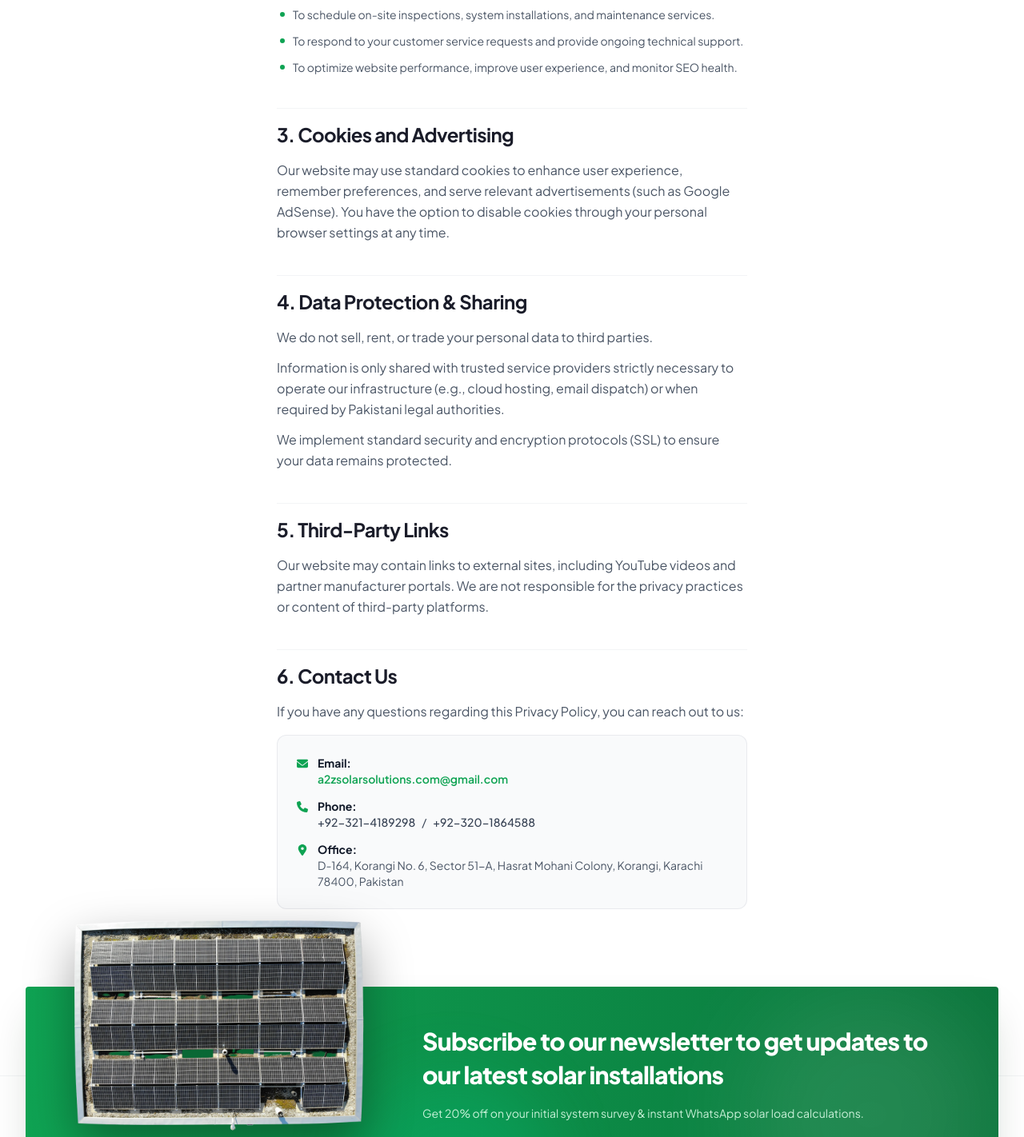
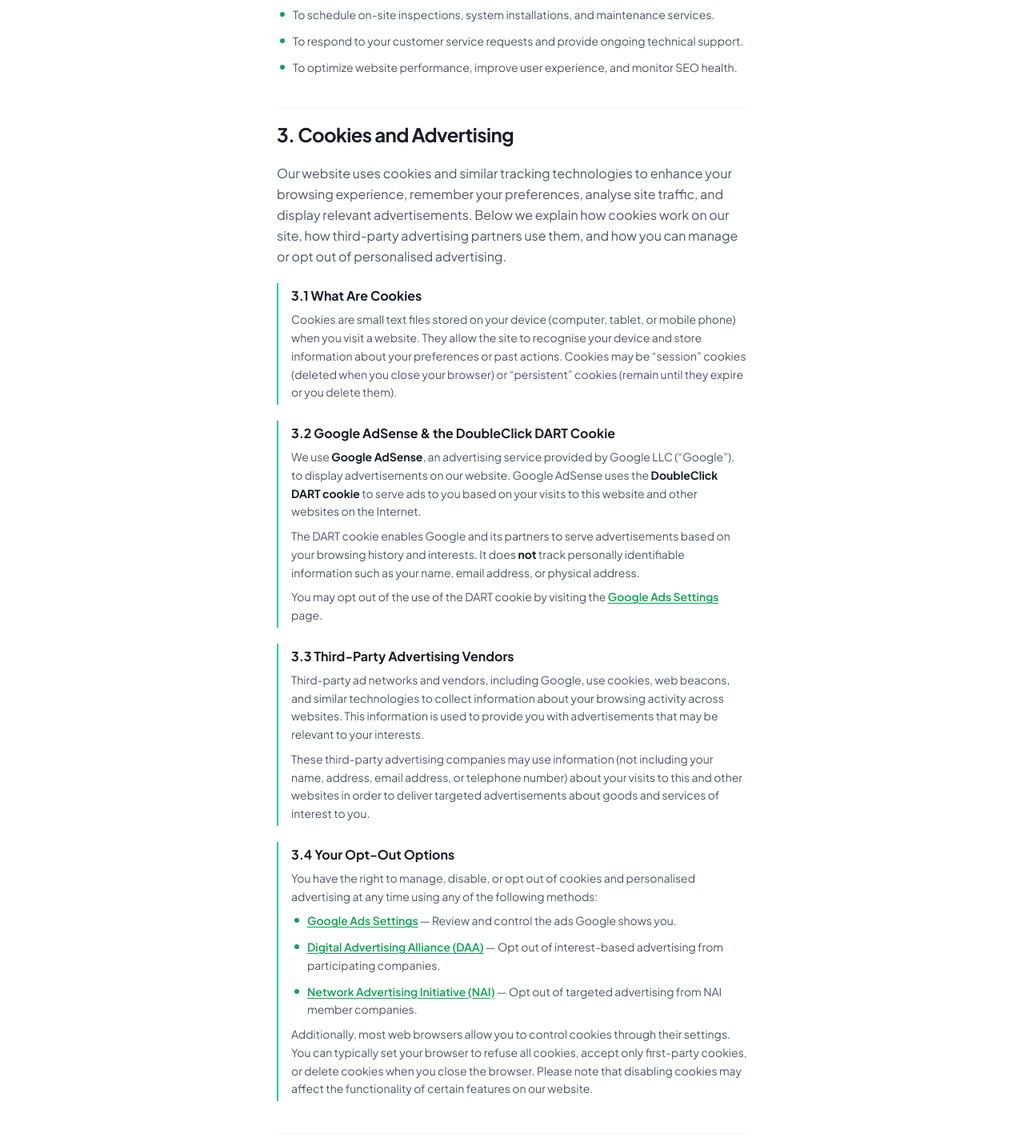
Before and after one commit to AaliyanAslam/a2zsolarsolutions, a Next.js app: page /privacy-policy in a window 1280 px wide. Shown: the part 1240-2662 px from the top of the page at 80% size. Built offline with nearby package versions, Linux system fonts and the light colour scheme.

Commit message:
Update page.js

```diff
--- a/app/privacy-policy/page.js
+++ b/app/privacy-policy/page.js
@@ -59,7 +59,16 @@ const TOC_SECTIONS = [
     ],
   },
   { id: "sec-2", label: "2. How We Use Your Information" },
-  { id: "sec-3", label: "3. Cookies and Advertising" },
+  {
+    id: "sec-3",
+    label: "3. Cookies and Advertising",
+    subItems: [
+      { id: "sec-3-1", label: "3.1 What Are Cookies" },
+      { id: "sec-3-2", label: "3.2 Google AdSense & DoubleClick" },
+      { id: "sec-3-3", label: "3.3 Third-Party Ad Vendors" },
+      { id: "sec-3-4", label: "3.4 Opt-Out Options" },
+    ],
+  },
   { id: "sec-4", label: "4. Data Protection & Sharing" },
   { id: "sec-5", label: "5. Third-Party Links" },
   { id: "sec-6", label: "6. Contact Us" },
@@ -272,13 +281,115 @@ export default function PrivacyPolicyPage() {
             </section>
 
             {/* 3. Cookies and Advertising */}
-            <section id="sec-3" className="scroll-mt-28 space-y-4 pt-4 border-t border-gray-100">
+            <section id="sec-3" className="scroll-mt-28 space-y-5 pt-4 border-t border-gray-100">
               <h3 className="text-xl sm:text-2xl font-bold text-[#1a1c29] tracking-tight">
                 3. Cookies and Advertising
               </h3>
               <p className="text-sm sm:text-base text-gray-600 leading-relaxed">
-                Our website may use standard cookies to enhance user experience, remember preferences, and serve relevant advertisements (such as Google AdSense). You have the option to disable cookies through your personal browser settings at any time.
+                Our website uses cookies and similar tracking technologies to enhance your browsing experience, remember your preferences, analyse site traffic, and display relevant advertisements. Below we explain how cookies work on our site, how third-party advertising partners use them, and how you can manage or opt out of personalised advertising.
               </p>
+
+              {/* 3.1 What Are Cookies */}
+              <div id="sec-3-1" className="scroll-mt-28 pl-3 sm:pl-4 border-l-2 border-emerald-400 space-y-1.5 py-1">
+                <h4 className="text-sm sm:text-base font-bold text-[#1a1c29]">
+                  3.1 What Are Cookies
+                </h4>
+                <p className="text-xs sm:text-sm text-gray-600 leading-relaxed">
+                  Cookies are small text files stored on your device (computer, tablet, or mobile phone) when you visit a website. They allow the site to recognise your device and store information about your preferences or past actions. Cookies may be &ldquo;session&rdquo; cookies (deleted when you close your browser) or &ldquo;persistent&rdquo; cookies (remain until they expire or you delete them).
+                </p>
+              </div>
+
+              {/* 3.2 Google AdSense & DoubleClick DART Cookie */}
+              <div id="sec-3-2" className="scroll-mt-28 pl-3 sm:pl-4 border-l-2 border-emerald-400 space-y-1.5 py-1">
+                <h4 className="text-sm sm:text-base font-bold text-[#1a1c29]">
+                  3.2 Google AdSense &amp; the DoubleClick DART Cookie
+                </h4>
+                <div className="text-xs sm:text-sm text-gray-600 leading-relaxed space-y-2">
+                  <p>
+                    We use <strong className="text-[#1a1c29]">Google AdSense</strong>, an advertising service provided by Google LLC (&ldquo;Google&rdquo;), to display advertisements on our website. Google AdSense uses the <strong className="text-[#1a1c29]">DoubleClick DART cookie</strong> to serve ads to you based on your visits to this website and other websites on the Internet.
+                  </p>
+                  <p>
+                    The DART cookie enables Google and its partners to serve advertisements based on your browsing history and interests. It does <strong className="text-[#1a1c29]">not</strong> track personally identifiable information such as your name, email address, or physical address.
+                  </p>
+                  <p>
+                    You may opt out of the use of the DART cookie by visiting the{" "}
+                    <a
+                      href="https://adssettings.google.com"
+                      target="_blank"
+                      rel="noopener noreferrer"
+                      className="text-[#0fa353] font-semibold underline underline-offset-2 hover:text-[#0c8a45]"
+                    >
+                      Google Ads Settings
+                    </a>{" "}
+                    page.
+                  </p>
+                </div>
+              </div>
+
+              {/* 3.3 Third-Party Ad Vendors */}
+              <div id="sec-3-3" className="scroll-mt-28 pl-3 sm:pl-4 border-l-2 border-emerald-400 space-y-1.5 py-1">
+                <h4 className="text-sm sm:text-base font-bold text-[#1a1c29]">
+                  3.3 Third-Party Advertising Vendors
+                </h4>
+                <div className="text-xs sm:text-sm text-gray-600 leading-relaxed space-y-2">
+                  <p>
+                    Third-party ad networks and vendors, including Google, use cookies, web beacons, and similar technologies to collect information about your browsing activity across websites. This information is used to provide you with advertisements that may be relevant to your interests.
+                  </p>
+                  <p>
+                    These third-party advertising companies may use information (not including your name, address, email address, or telephone number) about your visits to this and other websites in order to deliver targeted advertisements about goods and services of interest to you.
+                  </p>
+                </div>
+              </div>
+
+              {/* 3.4 Opt-Out Options */}
+              <div id="sec-3-4" className="scroll-mt-28 pl-3 sm:pl-4 border-l-2 border-emerald-400 space-y-1.5 py-1">
+                <h4 className="text-sm sm:text-base font-bold text-[#1a1c29]">
+                  3.4 Your Opt-Out Options
+                </h4>
+                <div className="text-xs sm:text-sm text-gray-600 leading-relaxed space-y-2">
+                  <p>
+                    You have the right to manage, disable, or opt out of cookies and personalised advertising at any time using any of the following methods:
+                  </p>
+                  <ul className="space-y-2.5 pl-1">
+                    {[
+                      {
+                        text: "Google Ads Settings",
+                        desc: "Review and control the ads Google shows you.",
+                        href: "https://adssettings.google.com",
+                      },
+                      {
+                        text: "Digital Advertising Alliance (DAA)",
+                        desc: "Opt out of interest-based advertising from participating companies.",
+                        href: "https://www.aboutads.info/choices/",
+                      },
+                      {
+                        text: "Network Advertising Initiative (NAI)",
+                        desc: "Opt out of targeted advertising from NAI member companies.",
+                        href: "https://optout.networkadvertising.org/",
+                      },
+                    ].map((link, idx) => (
+                      <li key={idx} className="flex items-start gap-2.5">
+                        <span className="w-1.5 h-1.5 rounded-full bg-[#0fa353] mt-2 shrink-0" />
+                        <span className="leading-relaxed">
+                          <a
+                            href={link.href}
+                            target="_blank"
+                            rel="noopener noreferrer"
+                            className="text-[#0fa353] font-semibold underline underline-offset-2 hover:text-[#0c8a45]"
+                          >
+                            {link.text}
+                          </a>
+                          {" — "}
+                          {link.desc}
+                        </span>
+                      </li>
+                    ))}
+                  </ul>
+                  <p>
+                    Additionally, most web browsers allow you to control cookies through their settings. You can typically set your browser to refuse all cookies, accept only first-party cookies, or delete cookies when you close the browser. Please note that disabling cookies may affect the functionality of certain features on our website.
+                  </p>
+                </div>
+              </div>
             </section>
 
             {/* 4. Data Protection & Sharing */}
```
